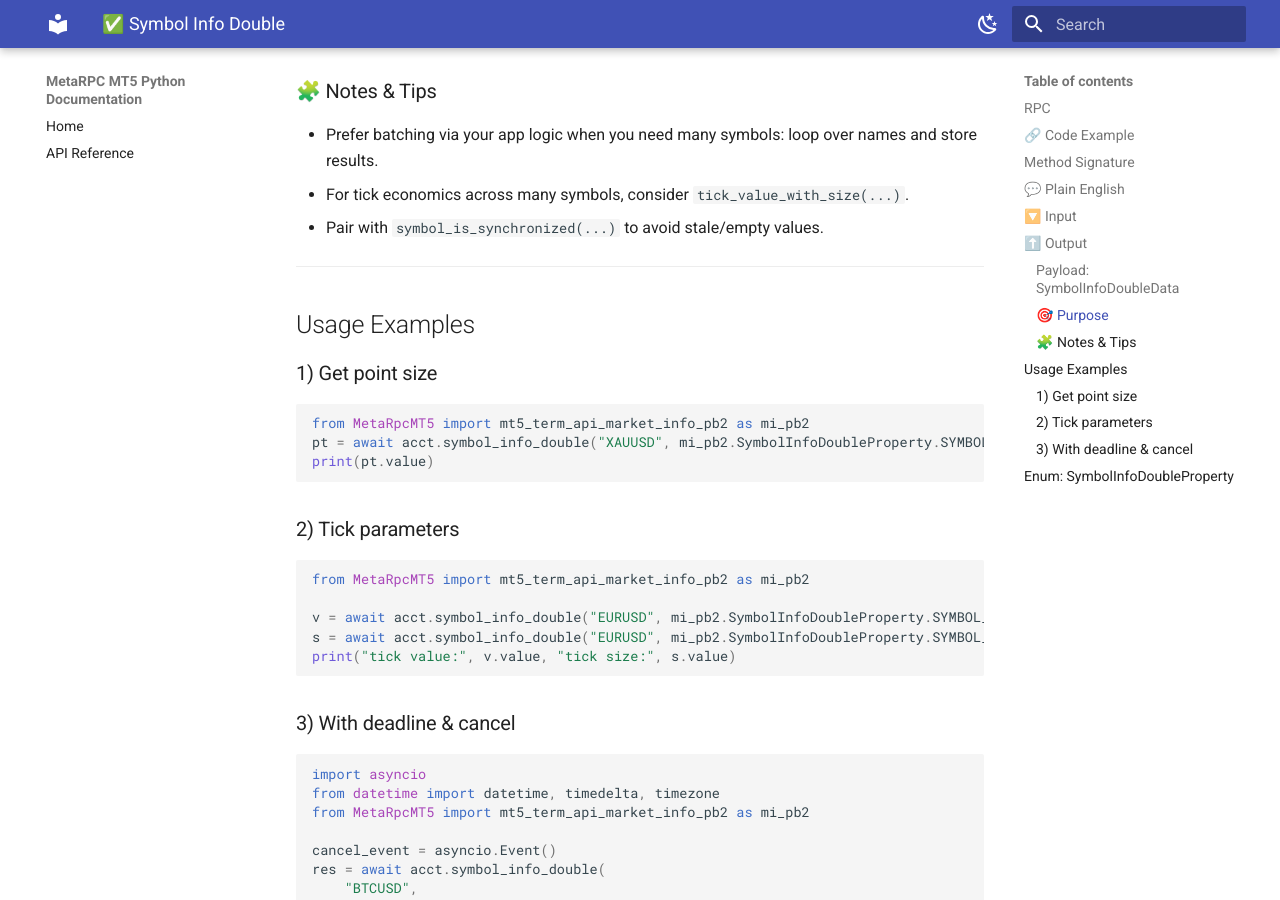
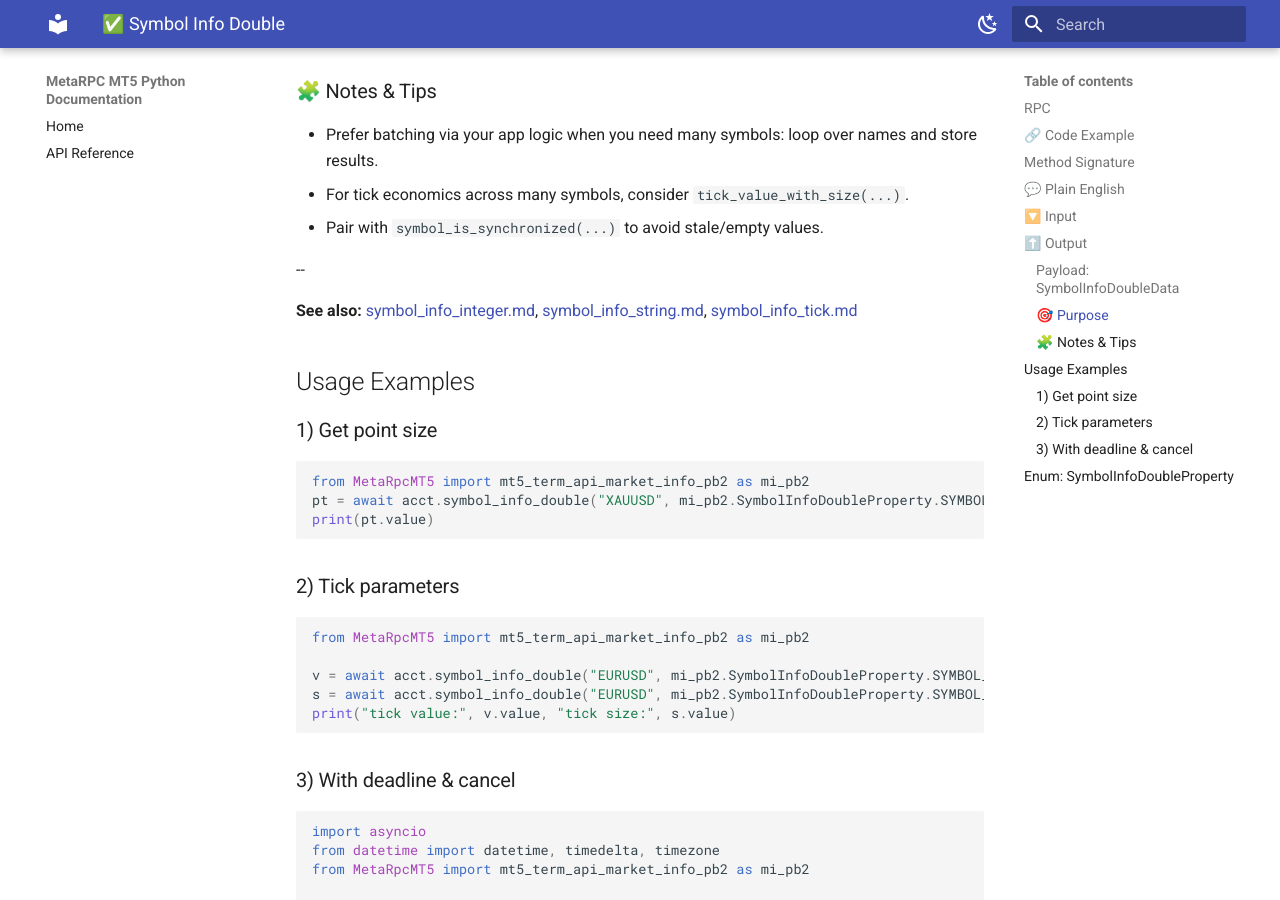
Before and after one commit to MetaRPC/PyMT5, an MkDocs documentation site: the page built from docs/MT5Account/Symbols_and_Market/symbol_info_double.md, in a window 1280 px wide and 900 px high, scrolled down 2560 px. Built offline with MkDocs 1.6.1 and Material for MkDocs 9.7.7, drawn with Linux system fonts in a browser that asks for light colours.

Commit message:
Update symbol_info_double.md

```diff
--- a/docs/MT5Account/Symbols_and_Market/symbol_info_double.md
+++ b/docs/MT5Account/Symbols_and_Market/symbol_info_double.md
@@ -98,7 +98,9 @@ async def symbol_info_double(
 * For tick economics across many symbols, consider `tick_value_with_size(...)`.
 * Pair with `symbol_is_synchronized(...)` to avoid stale/empty values.
 
----
+--
+
+**See also:** [symbol\_info\_integer.md](./symbol_info_integer.md), [symbol\_info\_string.md](./symbol_info_string.md), [symbol\_info\_tick.md](./symbol_info_tick.md)
 
 ## Usage Examples
 
```
